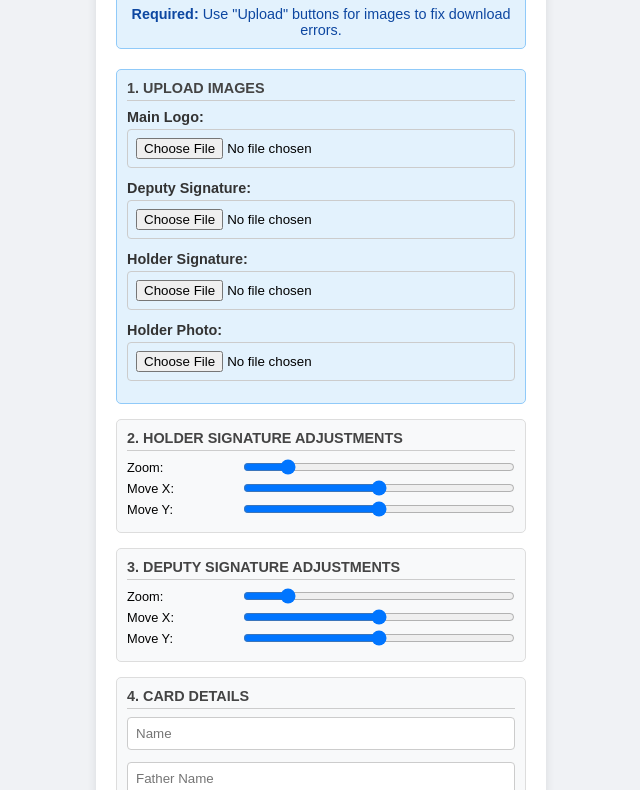
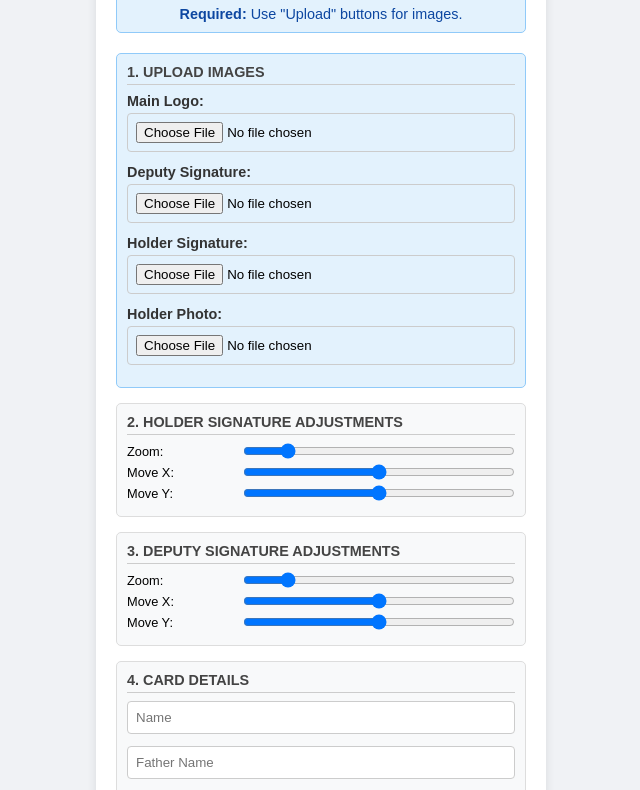
Before and after one commit to mudasirchanna/nf-scout-id-card, a plain HTML site: page index.html in a window 1280 px wide. Shown: the part 92-882 px from the top of the page, without its empty margins (319-959 px from the left). Drawn offline with nearby package versions, Linux system fonts and the light colour scheme.

Commit message:
set recomed message
Removed extra text from instruction paragraph.

```diff
--- a/index.html
+++ b/index.html
@@ -82,7 +82,7 @@
     <div class="main-container">
         <div class="form-section">
             <h1>Scout Card Settings</h1>
-            <p class="instruction"><b>Required:</b> Use "Upload" buttons for images to fix download errors.</p>
+            <p class="instruction"><b>Required:</b> Use "Upload" buttons for images. </p>
             <div class="form-grid">
                 <div class="control-panel" style="background:#e3f2fd; border-color:#90caf9;">
                     <h4>1. Upload Images</h4>
```
